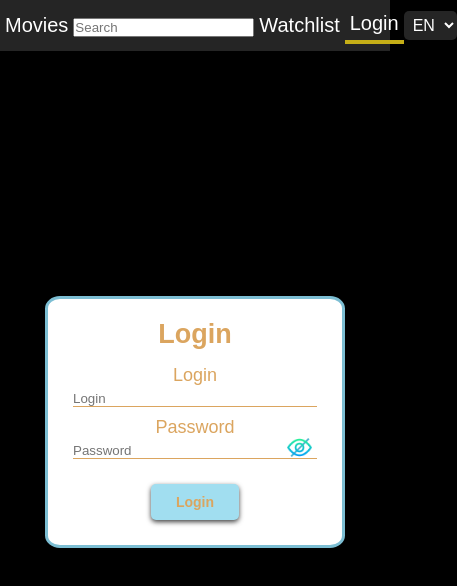
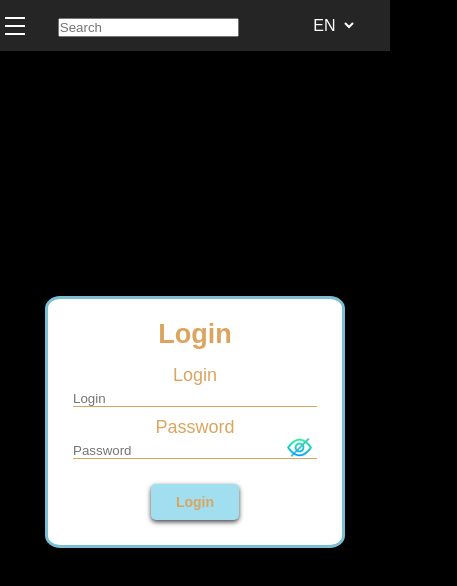
Before and after one commit to ArturSha/reactFinal, a React (Create React App) app in the folder my-app/: page /login in a window 390 px wide. Shown: the top 586 px of the page, 457 px wide, since content can reach past the window. Built offline with nearby package versions, Linux system fonts and the light colour scheme.

Commit message:
add burger menu and media

```diff
--- /dev/null
+++ b/my-app/src/components/common/menu/Menu.tsx
@@ -0,0 +1,56 @@
+import { NavLink, useLocation } from 'react-router-dom';
+import './menu.scss';
+import { useTranslation } from '../../../hooks/useTranslations';
+import { useAppSelector } from '../../../redux/store';
+
+interface MenuType {
+  className: string;
+  setIsMenuOpen: React.Dispatch<React.SetStateAction<boolean>>;
+}
+
+export const Menu: React.FC<MenuType> = (props) => {
+  const { t } = useTranslation();
+  const { pathname } = useLocation();
+  const isLogin = useAppSelector((state) => state.authReducer.isLogin);
+  const { setIsMenuOpen } = props;
+  const toggleClose = () => {
+    setIsMenuOpen(false);
+  };
+
+  return (
+    <div className={`container-menu ${props.className}`} onClick={toggleClose}>
+      <ul>
+        <NavLink
+          className={({ isActive }) =>
+            isActive || pathname.startsWith('/upComing')
+              ? 'menu-active-link'
+              : 'menu-link'
+          }
+          to={`upComing/1`}
+        >
+          <li>{t.header.links.movies}</li>
+        </NavLink>
+        <NavLink
+          className={({ isActive }) =>
+            isActive || pathname.startsWith('/watchlist')
+              ? 'menu-active-link'
+              : 'menu-link'
+          }
+          to='/watchlist/1'
+        >
+          <li>{t.header.links.watchlist}</li>
+        </NavLink>
+        {!isLogin && (
+          <NavLink
+            className={({ isActive }) =>
+              isActive ? 'menu-active-link' : 'menu-link'
+            }
+            to='/login'
+          >
+            <li>{t.header.links.login}</li>
+          </NavLink>
+        )}
+      </ul>
+    </div>
+  );
+};
--- /dev/null
+++ b/my-app/src/components/common/menu/menu.scss
@@ -0,0 +1,55 @@
+.container-menu {
+  display: none;
+  color: white;
+  position: fixed;
+  z-index: 5;
+  font-size: 20px;
+  background-color: transparent;
+  top: 0;
+  left: 0;
+  right: 0;
+  bottom: 0;
+  width: 100%;
+  height: 100%;
+  backdrop-filter: blur(2px);
+
+  ul {
+    position: absolute;
+    top: 50px;
+    z-index: 6;
+    display: flex;
+    flex-direction: column;
+    background-color: rgb(37, 37, 37);
+    width: 150px;
+    li {
+      margin: 10px 0;
+    }
+  }
+
+  &.active {
+    display: block;
+  }
+}
+
+.menu-link {
+  display: inline-block;
+  color: white;
+  transition: 0.1s;
+  border-radius: 5px;
+  padding: 5px;
+
+  &:hover {
+    background-color: rgb(57, 57, 57);
+  }
+}
+.menu-active-link {
+  display: inline-block;
+  border-bottom: 4px solid rgb(197, 174, 23);
+  color: white;
+  border-radius: 5px 5px 0 0;
+  padding: 5px;
+
+  &:hover {
+    background-color: rgb(57, 57, 57);
+  }
+}
--- a/my-app/src/components/header/header.scss
+++ b/my-app/src/components/header/header.scss
@@ -25,6 +25,59 @@
   width: 100%;
   height: 6vh;
   background-color: rgb(37, 37, 37);
+  position: relative;
+
+  &-menu__button {
+    display: none;
+    position: relative;
+    background-color: transparent;
+    border: none;
+    width: 20px;
+    height: 20px;
+    margin-left: 5px;
+    margin-bottom: 6px;
+    z-index: 10;
+
+    &.open {
+      span {
+        display: none;
+      }
+      &::after {
+        content: '';
+        transform: skewY(45deg);
+      }
+      &::before {
+        content: '';
+        transform: skewY(-45deg);
+        top: 5px;
+      }
+    }
+
+    &::after {
+      content: '';
+      position: absolute;
+      left: 0px;
+      top: 5px;
+      width: 20px;
+      height: 2px;
+      background-color: white;
+    }
+    &::before {
+      content: '';
+      position: absolute;
+      left: 0px;
+      bottom: -3px;
+      width: 20px;
+      height: 2px;
+      background-color: white;
+    }
+    span {
+      display: inline-block;
+      width: 20px;
+      height: 2px;
+      background-color: white;
+    }
+  }
 
   &-container {
     display: flex;
@@ -52,3 +105,15 @@
     }
   }
 }
+
+@media (max-width: 480px) {
+  .header .link {
+    display: none;
+  }
+  .header .active-link {
+    display: none;
+  }
+  .header-menu__button {
+    display: block;
+  }
+}
--- a/my-app/src/components/header/header.tsx
+++ b/my-app/src/components/header/header.tsx
@@ -6,15 +6,27 @@ import { Container } from '../common/Сontainer';
 import { useTranslation } from '../../hooks/useTranslations';
 import { Search } from '../search/Search';
 import './header.scss';
+import { Menu } from '../common/menu/Menu';
 
 export const Header = () => {
   const { t } = useTranslation();
+
   const isLogin = useAppSelector((state) => state.authReducer.isLogin);
+
   const dispatch = useAppDispatch();
+
   const userLanguageLocal = localStorage.getItem('language');
+
   const [language, setLanguage] = useState<string>(
     userLanguageLocal === 'ru-RU' ? userLanguageLocal : 'en-US'
   );
+
+  const [isMenuOpen, setIsMenuOpen] = useState<boolean>(false);
+
+  const toggleMenu = () => {
+    setIsMenuOpen(!isMenuOpen);
+  };
+
   localStorage.setItem('language', language);
 
   const { pathname } = useLocation();
@@ -26,6 +38,17 @@ export const Header = () => {
 
   return (
     <header className='header'>
+      <button
+        className={`header-menu__button ${isMenuOpen ? 'open' : ''}`}
+        onClick={toggleMenu}
+      >
+        <span />
+      </button>
+      <Menu
+        className={isMenuOpen ? 'active' : ''}
+        setIsMenuOpen={setIsMenuOpen}
+      />
+
       <Container className='header-container'>
         <NavLink
           className={({ isActive }) =>
--- a/my-app/src/components/pages/movieItem/movieItem.scss
+++ b/my-app/src/components/pages/movieItem/movieItem.scss
@@ -58,3 +58,10 @@
     }
   }
 }
+
+@media (max-width: 768px) {
+  .movie-container-inner-media {
+    flex-wrap: wrap;
+    justify-content: center;
+  }
+}
--- a/my-app/src/components/search/Search.tsx
+++ b/my-app/src/components/search/Search.tsx
@@ -54,7 +54,7 @@ export const Search = () => {
   }, []);
 
   return (
-    <div ref={searchRef}>
+    <div className='header-container-search' ref={searchRef}>
       <input
         type='search'
         placeholder='Search'
--- a/my-app/src/components/search/SearchItem.tsx
+++ b/my-app/src/components/search/SearchItem.tsx
@@ -36,7 +36,7 @@ export const SearchItem: React.FC<Result> = ({
       </div>
       <div className='container-search-card-description'>
         <Link to={`/movie/${id}`}>
-          <p>{title}</p>
+          <p className='container-search-card-description__title'>{title}</p>
         </Link>
         <p className='container-search-card-description__release'>
           {changeReleaseDateFormat(release_date)}
--- a/my-app/src/components/search/search.scss
+++ b/my-app/src/components/search/search.scss
@@ -12,7 +12,6 @@
 
   &-card {
     max-height: 150px;
-    overflow: hidden;
     display: flex;
     margin: 10px;
     border-radius: 10px;
@@ -34,6 +33,9 @@
         font-size: 16px;
         color: gray;
       }
+      &__title {
+        font-size: 16px;
+      }
       &__overview {
         text-overflow: ellipsis;
         overflow: hidden;
@@ -44,3 +46,24 @@
     }
   }
 }
+
+@media (max-width: 480px) {
+  .container-search-card {
+    &-description {
+      padding: 10px;
+      &__release {
+        font-size: 12px;
+        color: gray;
+      }
+      &__overview {
+        font-size: 12px;
+        -webkit-line-clamp: 3;
+      }
+    }
+    &-img {
+      img {
+        max-width: 80px;
+      }
+    }
+  }
+}
```
